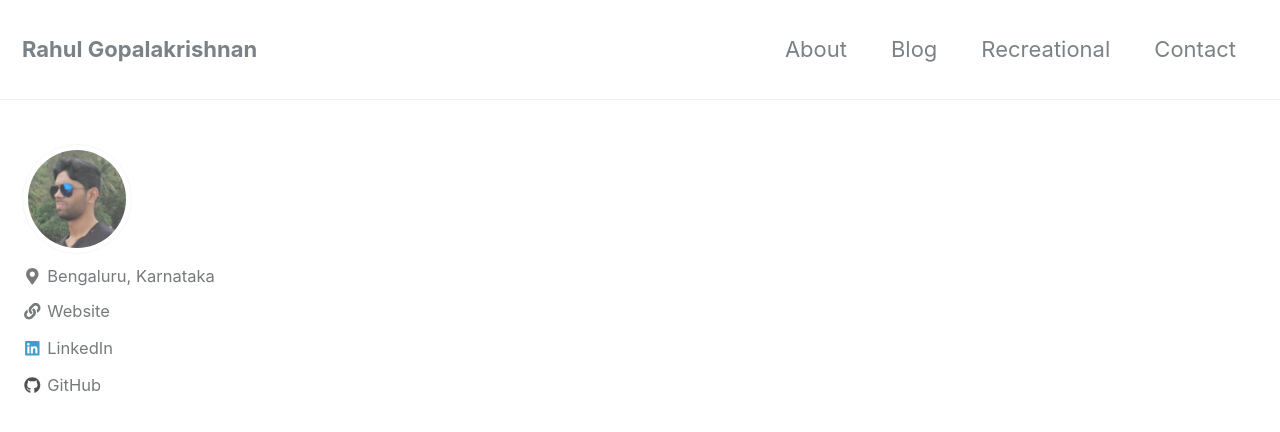
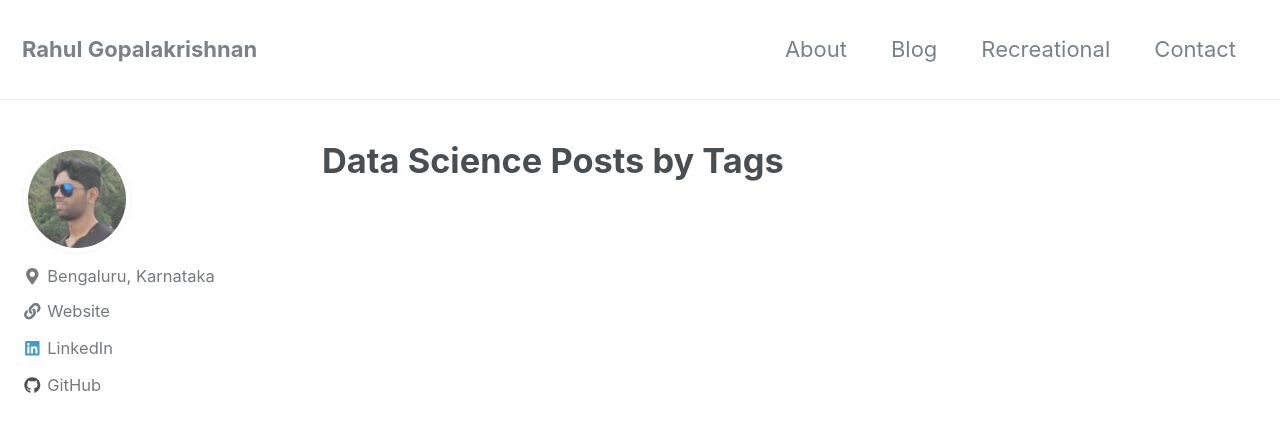
Before and after one commit to gopalrahulrg/gopalrahulrg.github.io, a Jekyll site: the page built from _pages/blog.md, in a window 1280 px wide and 900 px high. Shown: the top 432 px of the window. Built offline with Jekyll 4.4.1, drawn with Linux system fonts in a browser that asks for light colours; nearby versions of some CDN libraries.

Commit message:
Update blog.md

```diff
--- a/_pages/blog.md
+++ b/_pages/blog.md
@@ -1,7 +1,7 @@
 ---
 layout: posts
 permalink: /blog/
-title: ""
+title: "Data Science Posts by Tags"
 author_profile: true
 header:
 ---
```
